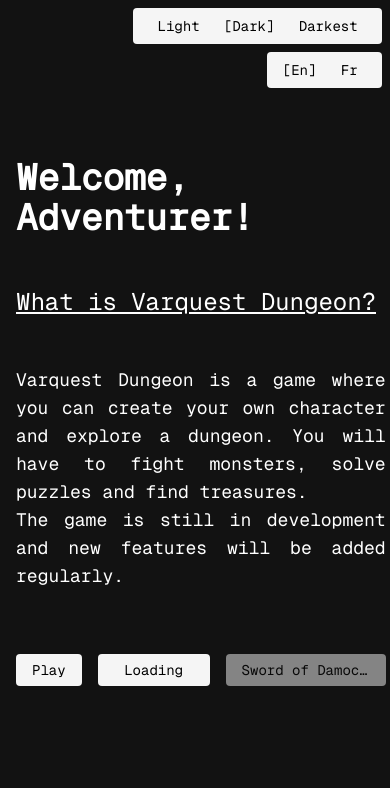
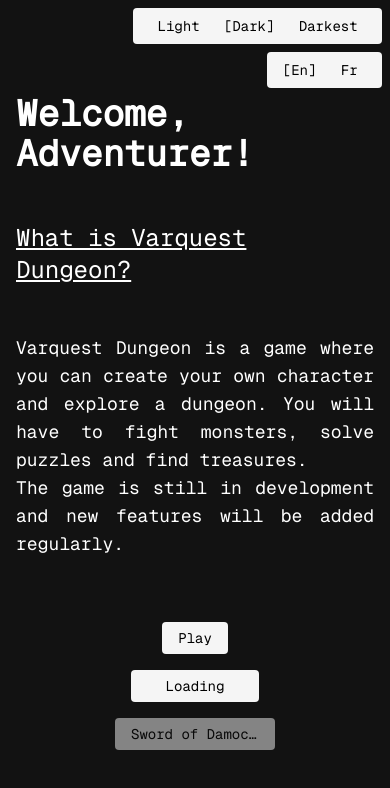
Before and after one commit to MaelBriantin/gear-up-or-shut-up, a React (Vite) app: page / in a window 390 px wide. Shown: the top 788 px of the page. Built offline with nearby package versions, Linux system fonts and the light colour scheme.

Commit message:
feat(responsive): update tailwind config file and main layout style

```diff
--- a/src/pages/HomePage/index.tsx
+++ b/src/pages/HomePage/index.tsx
@@ -20,21 +20,32 @@ export const HomePage = () => {
                 <p className="text-lg">{useData('home.paragraphs.1')}</p>
                 <p className="text-lg">{useData('home.paragraphs.2')}</p>
             </article>
-            <div className="w-full flex gap-4 justify-center mt-4">
+            <div className="
+                md:w-full
+                flex
+                gap-4
+                md:justify-center
+                items-center
+                mx-auto
+                w-full
+                mt-4
+                md:flex-row
+                flex-col
+            ">
                 <Button onClick={() => navigate('/play')}>
                     {useData('ui.button.play')}
                 </Button>
                 <Button
                     onClick={() => setLoading(!loading)}
                     loading={loading}
-                    className='w-28'
+                    className='w-32'
                 >
                     {useData('ui.button.loading')}
                 </Button>
                 <Button onClick={() => {}}
                     disabled
                 >
-                    {useData('Sword of Damocles wewewadawdawdawdadawdsssssssssssssss')}
+                    {useData('Sword of Damocles')}
                 </Button>
             </div>
         </main>
--- a/tailwind.config.js
+++ b/tailwind.config.js
@@ -12,7 +12,6 @@ export default {
       md: '768px',
       lg: '1024px',
       xl: '1280px',
-      xxl: '1536px',
     },
     colors: {
       background: 'var(--background-color)',
```
